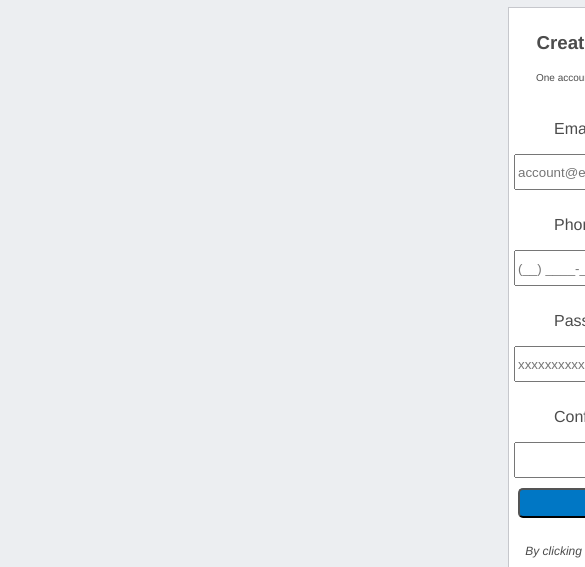
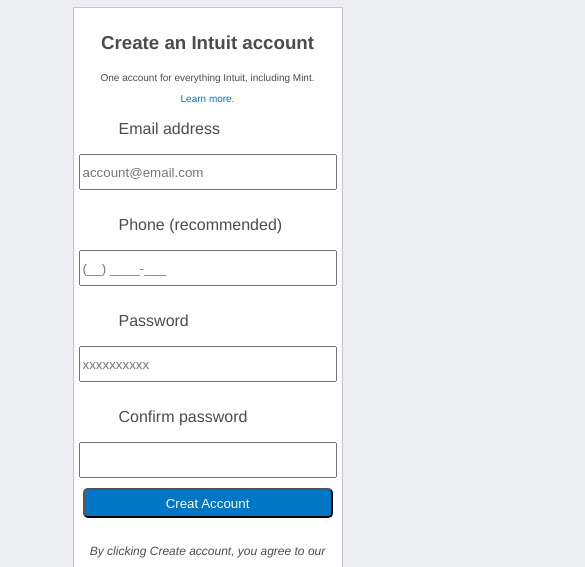
Before and after one commit to pastorp3/SingUpClone, a plain HTML site: page index.html in a window 390 px wide. Shown: the part 247-814 px from the top of the page, 585 px wide, since content can reach past the window. Drawn offline with Linux system fonts and the light colour scheme.

Commit message:
html responsive edit

```diff
--- a/css/main.css
+++ b/css/main.css
@@ -11,7 +11,6 @@ body {
 /* navbar*/
 
 .navbar {
-
     width: 100%;
     height: 120px;
     margin: 0px;
@@ -26,7 +25,6 @@ body {
     margin: 0px -70px;
     padding: 5px;
     padding-right: 80px;
-
 }
 
 #forgot-link {
@@ -51,8 +49,8 @@ body {
     margin-top: 5px;
     padding: 8px 11px;
     overflow: none;
+}
 
-}
 
 /* form*/
 
@@ -173,3 +171,9 @@ body {
     margin-left: -5px;
     float: left;
 }
+
+.form-center {
+    display: flex;
+    justify-content: center;
+    align-items: center;
+}
--- a/index.html
+++ b/index.html
@@ -24,7 +24,7 @@
         </ul>
 
     </section>
-    <section>
+    <section class="form-center">
         <form action="/login" method="post" class="container-down" style="margin-top: 10px;">
              <fieldset class="form-top">
                     <h3 style="color: #4C4C4C">Create an Intuit account</h3>
```
